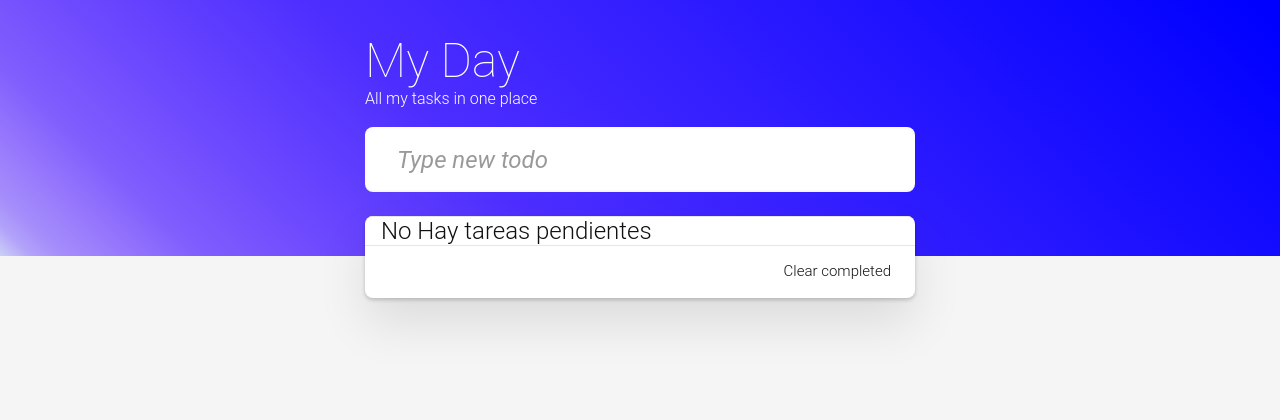
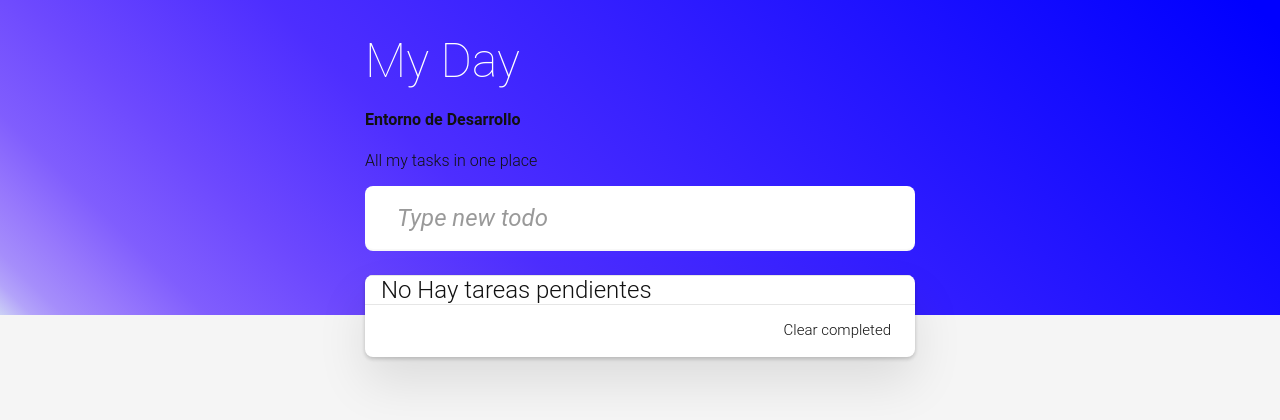
Before and after one commit to dmarmijosa/todoapp, an Angular app: page / in a window 1280 px wide. Shown: the top 420 px of the page. Built offline with nearby package versions, Linux system fonts and the light colour scheme.

Commit message:
mejora y cambios

```diff
--- a/src/app/app.component.ts
+++ b/src/app/app.component.ts
@@ -1,6 +1,5 @@
 import { Component, OnInit } from '@angular/core';
 import { RouterOutlet } from '@angular/router';
-import { environment } from '../environments/environment';
 
 @Component({
   selector: 'app-root',
@@ -9,7 +8,7 @@ import { environment } from '../environments/environment';
   templateUrl: './app.component.html',
   styleUrl: './app.component.css',
 })
-export class AppComponent implements OnInit{
+export class AppComponent{
   title = 'todoapp';
   welcome = 'Bienvenido a mi primera aplicación de tareas';
   task = [
@@ -19,8 +18,5 @@ export class AppComponent implements OnInit{
     'Crear Servicio',
   ];
 
-  ngOnInit(): void {
-    console.log(`Entorno de publicación: ${environment.entorno} Versión: 1.0.0`);
-  }
 
 }
--- a/src/app/pages/home/home.component.html
+++ b/src/app/pages/home/home.component.html
@@ -2,6 +2,7 @@
   <header class="header">
     <div class="container">
       <h1>My Day</h1>
+      <h4>Entorno de {{entorno}}</h4>
       <p>All my tasks in one place</p>
       <input
         class="new-todo"
--- a/src/app/pages/home/home.component.ts
+++ b/src/app/pages/home/home.component.ts
@@ -11,6 +11,7 @@ import { Task } from '../interfaces/task.interface';
 
 import { FormControl, ReactiveFormsModule, Validators } from '@angular/forms';
 import { AllowLetterNumberSpacesDirective } from '../../directives/allow-letter-number-spaces.directive';
+import { environment } from '../../../environments/environment';
 
 @Component({
   selector: 'app-home',
@@ -20,6 +21,7 @@ import { AllowLetterNumberSpacesDirective } from '../../directives/allow-letter-
   styleUrl: './home.component.css',
 })
 export class HomeComponent implements OnInit {
+  entorno = environment.entorno;
   injector = inject(Injector);
   tasks = signal<Task[]>([]);
   filter = signal<'pending' | 'all' | 'completed'>('all');
```
